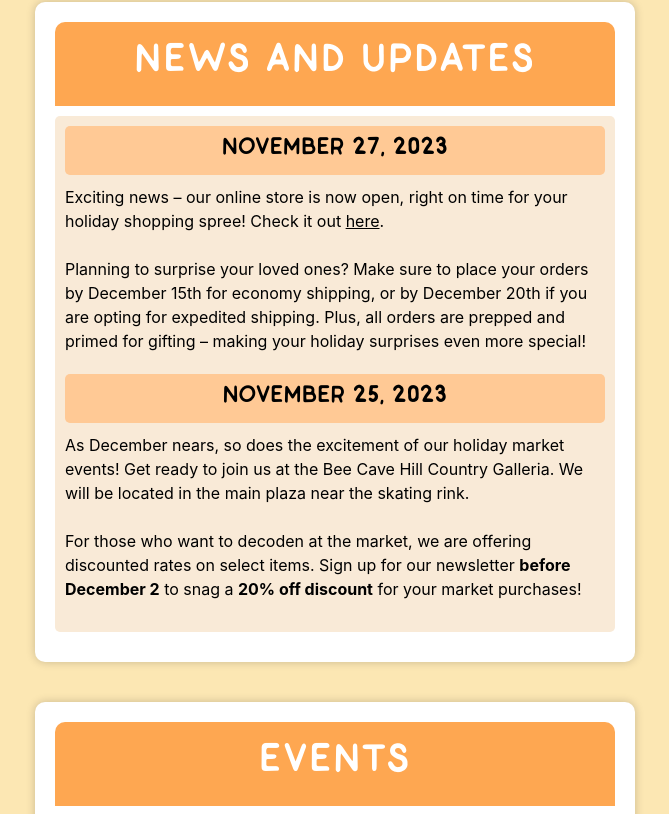
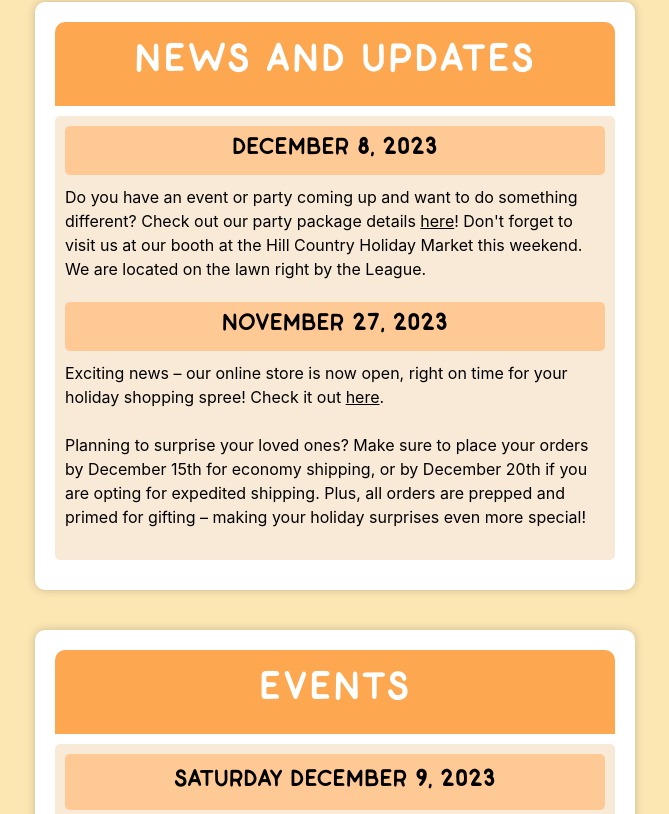
Before and after one commit to decoponatx/decopon, a React (Create React App) app in the folder decopon-atx/: page / in a window 1280 px wide. Shown: the part 416-1230 px from the top of the page, without its empty margins (305-974 px from the left). Built offline with nearby package versions, Linux system fonts and the light colour scheme.

Commit message:
added video to instructions

```diff
--- a/decopon-atx/src/components/News.js
+++ b/decopon-atx/src/components/News.js
@@ -14,16 +14,16 @@ function News() {
 
   const newsData = [
     {
+      title: 'Have an Event or Party?',
+      description:
+        "Do you have an event or party coming up and want to do something different? Check out our party package details <a href='https://www.decoponatx.com/parties' target='_blank'>here</a>! Don't forget to visit us at our booth at the Hill Country Holiday Market this weekend. We are located on the lawn right by the League.",
+      date: 'December 8, 2023',
+    },
+    {
       title: 'Shop is now OPEN!',
       description:
         'Exciting news – our online store is now open, right on time for your holiday shopping spree! Check it out <a href="https://shop.decoponatx.com/" target="_blank">here</a>. <br></br>Planning to surprise your loved ones? Make sure to place your orders by December 15th for economy shipping, or by December 20th if you are opting for expedited shipping. Plus, all orders are prepped and primed for gifting – making your holiday surprises even more special! ',
       date: 'November 27, 2023',
-    },
-    {
-      title: 'Come visit us!',
-      description:
-        'As December nears, so does the excitement of our holiday market events! Get ready to join us at the Bee Cave Hill Country Galleria. We will be located in the main plaza near the skating rink. <br></br>For those who want to decoden at the market, we are offering discounted rates on select items. Sign up for our newsletter <strong>before December 2</strong> to snag a <strong>20% off discount</strong> for your market purchases!',
-      date: 'November 25, 2023',
     },
   ];
 
--- /dev/null
+++ b/decopon-atx/src/components/social/Youtube.js
@@ -0,0 +1,22 @@
+// YouTubeEmbed.js
+
+import React from 'react';
+
+const YouTubeEmbed = ({ videoId }) => {
+  return (
+    <div className="youtube-container">
+      <div className="youtube-video">
+        <iframe
+          width="100%"
+          height="360"
+          src={`https://www.youtube.com/embed/${videoId}`}
+          title="youtube"
+          allow="accelerometer; autoplay; clipboard-write; encrypted-media; gyroscope; picture-in-picture"
+          allowFullScreen
+        ></iframe>
+      </div>
+    </div>
+  );
+};
+
+export default YouTubeEmbed;
--- a/decopon-atx/src/pages/Instructions.js
+++ b/decopon-atx/src/pages/Instructions.js
@@ -3,10 +3,12 @@ import SocialMediaHandles from '../components/social/Handles'
 import Navbar from 'react-bootstrap/Navbar';
 import Nav from 'react-bootstrap/Nav';
 import Container from 'react-bootstrap/Container';
+import YouTubeEmbed from '../components/social/Youtube';
 
 const Instructions = () => {
   const tiktokHandle = 'decoponatx';
   const instagramHandle = 'decoponatx';
+  const youtubeVideoId = 'BWwBPJpPkiU';
 
   const [expanded, setExpanded] = useState(false);
 
@@ -33,6 +35,9 @@ const Instructions = () => {
       </div>
       <div className='content'>
         <p style={{ padding: 10 }}>If you're new to decoden, here's a little guide to sprinkle some magic on your first adventure!</p>
+        <div>
+      <YouTubeEmbed videoId={youtubeVideoId} />
+    </div>
         <div id='iStep1'>
           <div className='subComponent'>Step 1 - Safety First!</div>
           <p className='content'>
```
